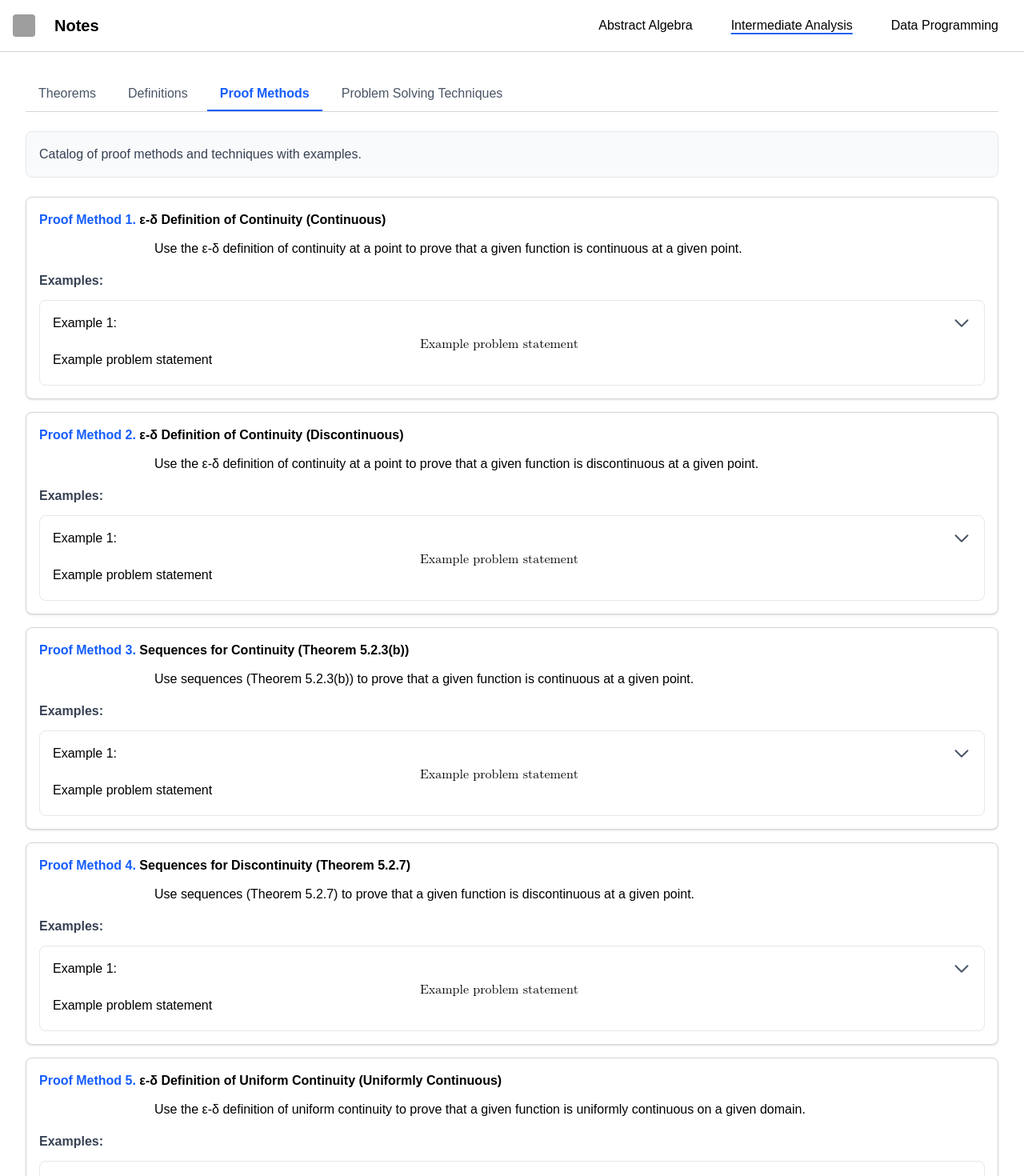
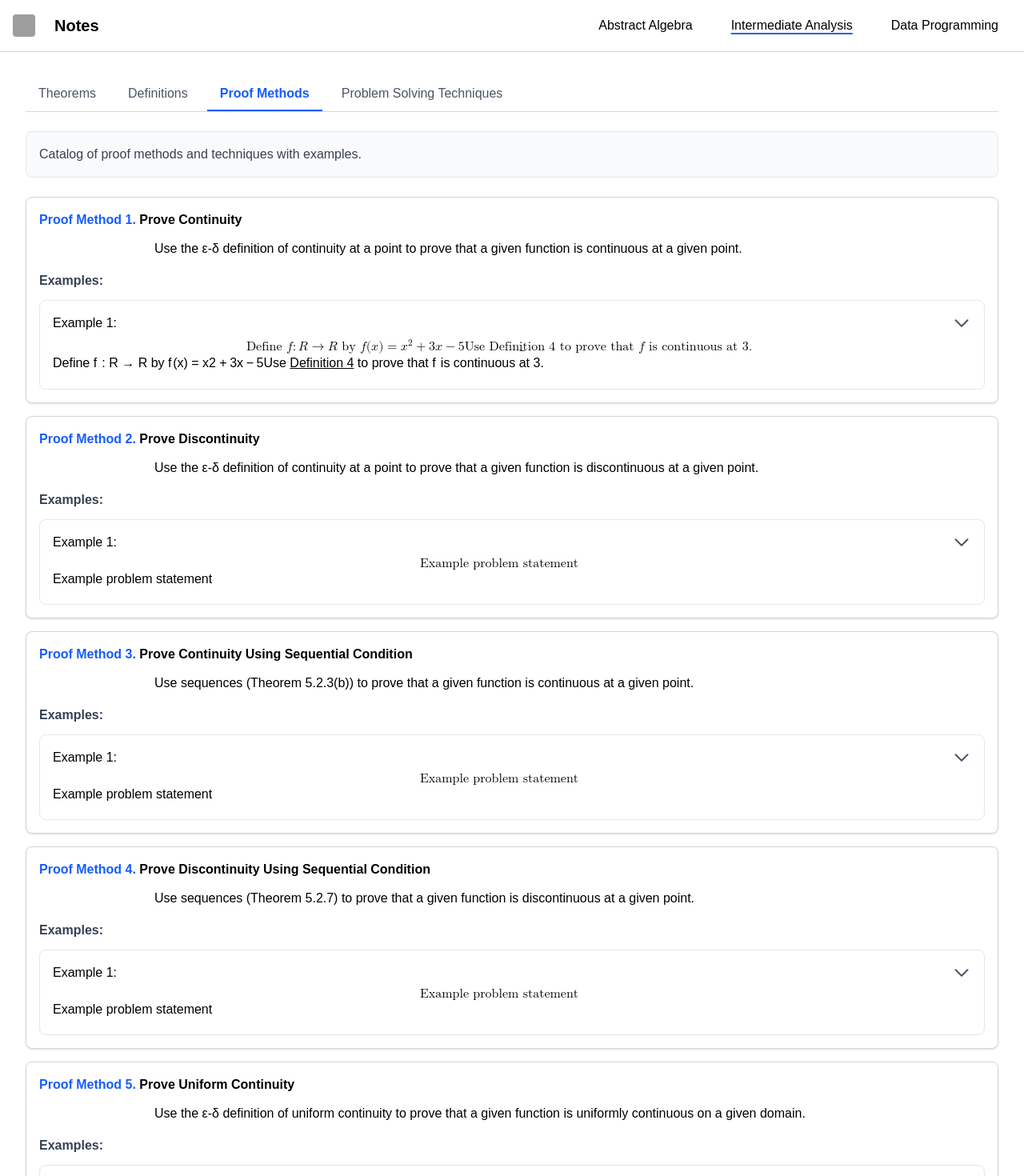
Before and after one commit to ibascom7/yumei, a Next.js app: page /notes/intermediate-analysis/proof-methods in a window 1280 px wide. Shown: the top 1470 px of the page at 80% size. Built offline with nearby package versions, Linux system fonts and the light colour scheme; grey boxes are pictures that could not be loaded.

Commit message:
start methods and fix def

```diff
--- a/app/notes/intermediate-analysis/definitions/page.tsx
+++ b/app/notes/intermediate-analysis/definitions/page.tsx
@@ -56,7 +56,7 @@ export default function DefinitionsPage() {
                    \\\\ \\
                    \\\\ \\quad \\text{a. We say that } f \\text{ is continuous at } c \\text{ if}
                    \\\\ \\
-                   \\\\ \\quad \\ \\ \\ \\ \\ \\forall \\varepsilon > 0 \\ \\ \\exists \\delta > 0 \\text{ such that } |f(x) - L| < \\varepsilon
+                   \\\\ \\quad \\ \\ \\ \\ \\ \\forall \\varepsilon > 0 \\ \\ \\exists \\delta > 0 \\text{ such that } |f(x) - f(c)| < \\varepsilon
                    \\\\ \\quad \\ \\ \\ \\ \\ \\text{whenever } x \\in D \\text{ and } |x-c| < \\delta.
                    \\\\ \\
                    \\\\ \\quad \\text{b. If } f \\text{ is continuous at each point of a subset } S \\subseteq D,
--- a/app/notes/intermediate-analysis/proof-methods/page.tsx
+++ b/app/notes/intermediate-analysis/proof-methods/page.tsx
@@ -4,18 +4,27 @@ export default function ProofMethodsPage() {
   const proofMethods = [
     {
       number: 1,
-      title: "ε-δ Definition of Continuity (Continuous)",
+      title: "Prove Continuity",
       description: "Use the ε-δ definition of continuity at a point to prove that a given function is continuous at a given point.",
       examples: [
         {
-          problemStatement: "\\text{Example problem statement}",
-          solution: `\\text{Solution...}`
+          problemStatement: `\\text{Define } f: \\R \\to \\R \\text{ by } f(x) = x^2 + 3x - 5
+                             \\\\ \\text{Use [[definition 4]] to prove that } f \\text{ is continuous at } 3.
+          `,
+          solution: `\\text{Trying to show this is true:}
+                     \\\\ \\forall \\varepsilon > 0 \\ \\ \\exists \\delta > 0 \\text{ such that } |f(x) - L| < \\varepsilon
+                     \\\\ \\text{whenever } x \\in D \\text{ and } |x-c| < \\delta.
+                     \\\\ \\
+                     \\\\ \\text{Scratch:}
+                     \\\\ \\quad f(c) = f(3) = 13
+                     \\\\ \\quad |f(x) - f(c)| = |
+          `
         }
       ]
     },
     {
       number: 2,
-      title: "ε-δ Definition of Continuity (Discontinuous)",
+      title: "Prove Discontinuity",
       description: "Use the ε-δ definition of continuity at a point to prove that a given function is discontinuous at a given point.",
       examples: [
         {
@@ -26,7 +35,7 @@ export default function ProofMethodsPage() {
     },
     {
       number: 3,
-      title: "Sequences for Continuity (Theorem 5.2.3(b))",
+      title: "Prove Continuity Using Sequential Condition",
       description: "Use sequences (Theorem 5.2.3(b)) to prove that a given function is continuous at a given point.",
       examples: [
         {
@@ -37,7 +46,7 @@ export default function ProofMethodsPage() {
     },
     {
       number: 4,
-      title: "Sequences for Discontinuity (Theorem 5.2.7)",
+      title: "Prove Discontinuity Using Sequential Condition",
       description: "Use sequences (Theorem 5.2.7) to prove that a given function is discontinuous at a given point.",
       examples: [
         {
@@ -48,7 +57,7 @@ export default function ProofMethodsPage() {
     },
     {
       number: 5,
-      title: "ε-δ Definition of Uniform Continuity (Uniformly Continuous)",
+      title: "Prove Uniform Continuity",
       description: "Use the ε-δ definition of uniform continuity to prove that a given function is uniformly continuous on a given domain.",
       examples: [
         {
@@ -59,7 +68,7 @@ export default function ProofMethodsPage() {
     },
     {
       number: 6,
-      title: "ε-δ Definition of Uniform Continuity (Not Uniformly Continuous)",
+      title: "Disprove Uniform Continuity",
       description: "Use the ε-δ definition of uniform continuity to prove that a given function is not uniformly continuous on a given domain.",
       examples: [
         {
@@ -70,7 +79,7 @@ export default function ProofMethodsPage() {
     },
     {
       number: 7,
-      title: "Definition of the Derivative",
+      title: "Prove Differentiability",
       description: "Use the definition of the derivative to show that a given function is (or is not) differentiable at a given point. There are several possibilities here: one can use one-sided limits, one can use the sequential criterion for limits (Theorem 5.1.9), or one can use the ε-δ definition of limit of a function at an accumulation point.",
       examples: [
         {
```
